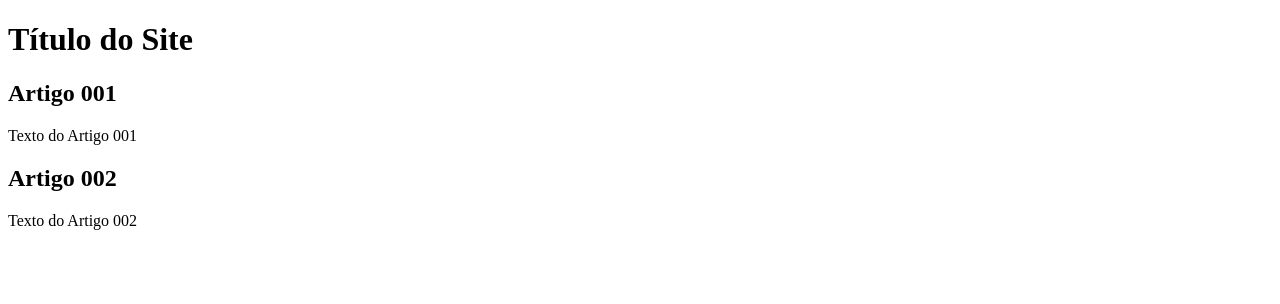
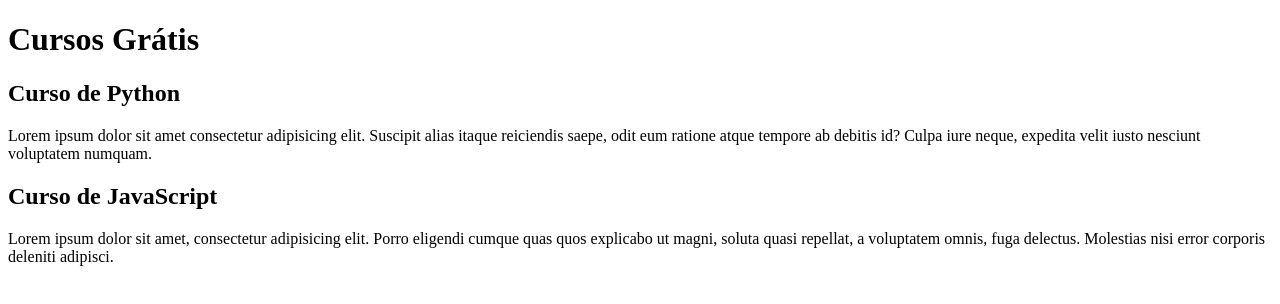
Before and after one commit to leandrofelix20k/projeto-site, a plain HTML site: page index.html in a window 1280 px wide. Drawn offline with Linux system fonts and the light colour scheme.

Commit message:
Inicio do conteúdo

```diff
--- a/index.html
+++ b/index.html
@@ -9,15 +9,15 @@
 <body>
     <main></main>
         <header>
-            <h1>Título do Site</h1>
+            <h1>Cursos Grátis</h1>
         </header>
         <article>
-            <h2>Artigo 001</h2>
-            <p>Texto do Artigo 001</p>
+            <h2>Curso de Python</h2>
+            <p>Lorem ipsum dolor sit amet consectetur adipisicing elit. Suscipit alias itaque reiciendis saepe, odit eum ratione atque tempore ab debitis id? Culpa iure neque, expedita velit iusto nesciunt voluptatem numquam.</p>
         </article>
         <article>
-            <h2>Artigo 002</h2>
-            <p>Texto do Artigo 002</p>
+            <h2>Curso de JavaScript</h2>
+            <p>Lorem ipsum dolor sit amet, consectetur adipisicing elit. Porro eligendi cumque quas quos explicabo ut magni, soluta quasi repellat, a voluptatem omnis, fuga delectus. Molestias nisi error corporis deleniti adipisci.</p>
         </article>
 
 </body>
```
